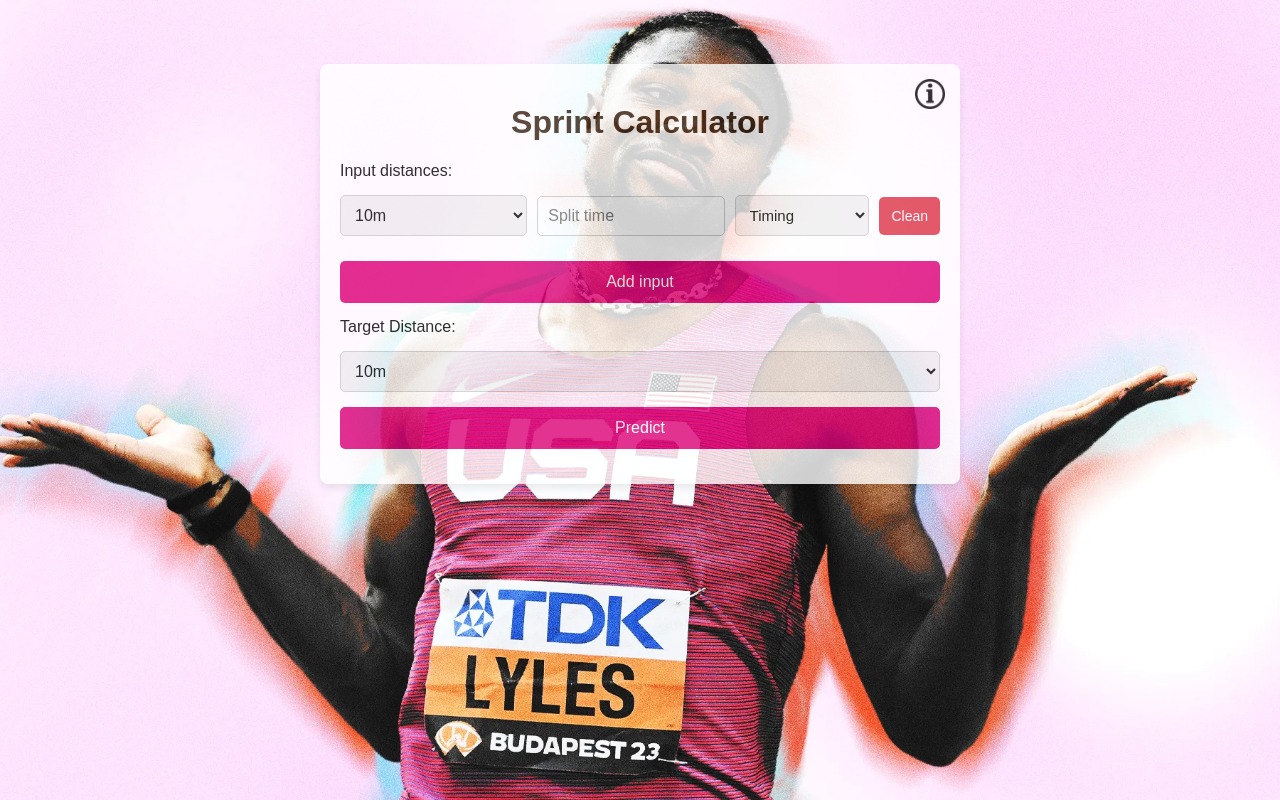
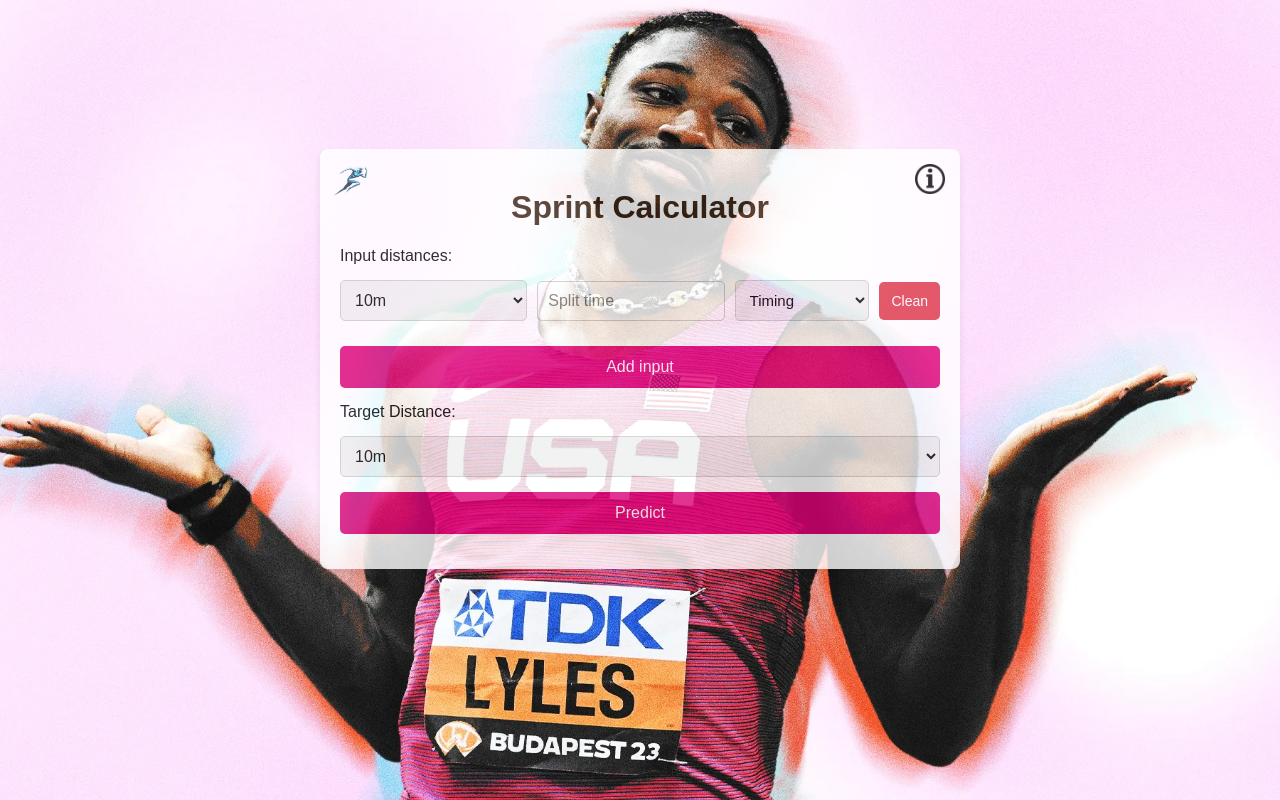
Before and after one commit to adrialfonso/sprint-calculator, a plain HTML site: page frontend/index.html in a window 1280 px wide. Drawn offline with Linux system fonts and the light colour scheme.

Commit message:
logo added

```diff
--- a/frontend/index.html
+++ b/frontend/index.html
@@ -4,10 +4,12 @@
   <meta charset="UTF-8">
   <meta name="viewport" content="width=device-width, initial-scale=1.0">
   <title>Sprint Calculator</title>
+  <link rel="icon" href="logo.png" type="image/png">
   <link rel="stylesheet" href="styles.css">
 </head>
 <body>
   <div class="container">
+    <img src="logo.png" alt="Logo" class="logo">
     <h1>Sprint Calculator</h1>
     <button id="toggleTextButton" class="toggle-text-btn"></button>
 
--- a/frontend/styles.css
+++ b/frontend/styles.css
@@ -5,7 +5,7 @@ body {
   background: url('noah_wallpaper.jpg') no-repeat center center fixed;
   background-size: cover;
   background-attachment: fixed;
-  height: 100%;
+  min-height: 80vh;
   display: flex;
   justify-content: center;
   align-items: center;
@@ -36,6 +36,7 @@ h1 {
   width: 100%;
   max-width: 600px;
   padding: 20px;
+  margin-top: -50px;
   background-color: rgb(255, 255, 255);
   box-shadow: 0 4px 8px rgba(0, 0, 0, 0.1);
   border-radius: 8px;
@@ -79,7 +80,7 @@ button {
 }
 
 button:hover {
-  background-color: #a11b89;
+  background-color: #d612b2;
 }
 
 .result {
@@ -176,3 +177,10 @@ button:hover {
   width: 30px;
   cursor: pointer;
 }
+
+.logo {
+  position: absolute;
+  width: 35px;
+  top: 15px;
+  left: 13px;
+}
```
Also changed, not shown: frontend/logo.png (added).
